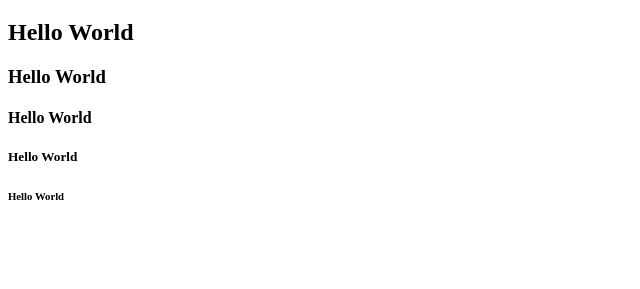
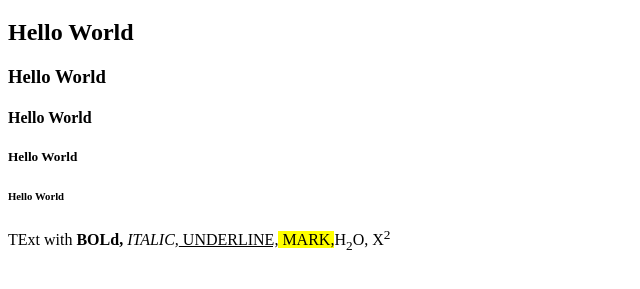
Before and after one commit to mosajid782-stuward/WDW-0277, a plain HTML site: page Web Designing Workshop Assignment/A-02.html in a window 1280 px wide. Shown: the part 61-350 px from the top of the page, without its empty margins (0-640 px from the left). Drawn offline with Linux system fonts and the light colour scheme.

Commit message:
Paragraph,bold,italic,underline,mark,sub&sup added

```diff
--- a/Web Designing Workshop Assignment/A-02.html
+++ b/Web Designing Workshop Assignment/A-02.html
@@ -13,5 +13,6 @@
     <h4>Hello World</h4>
     <h5>Hello World</h5>
     <h6>Hello World</h6>
+    <p>TExt with <b>BOLd,</b><i> ITALIC,</i><u> UNDERLINE,</u><mark> MARK,</mark>H<sub>2</sub>O, X<sup>2</sup></p>
 </body>
 </html>
```
